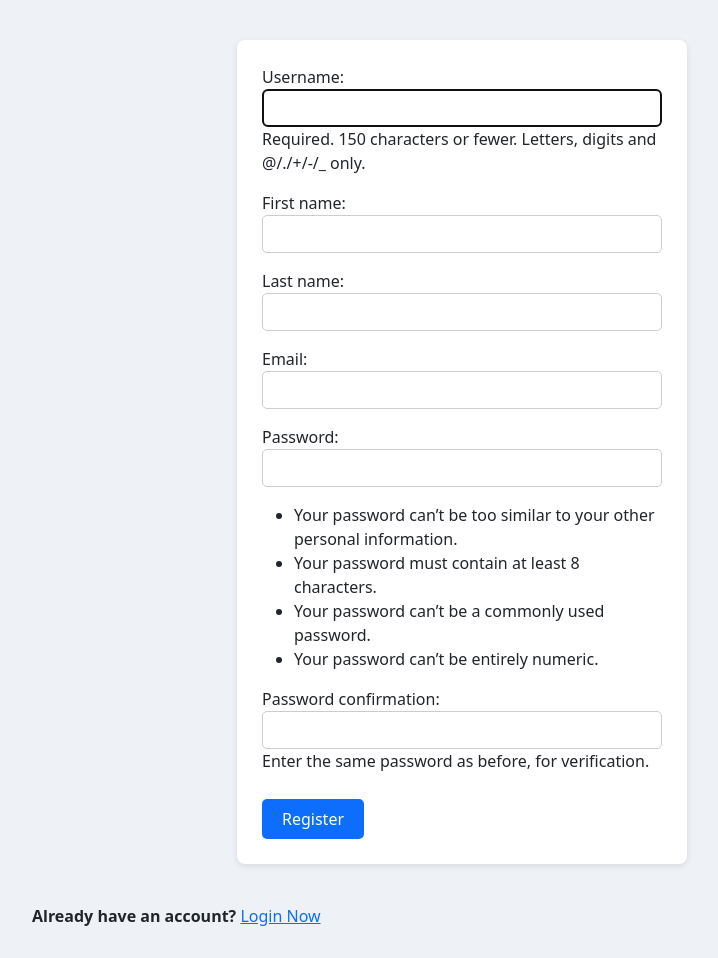
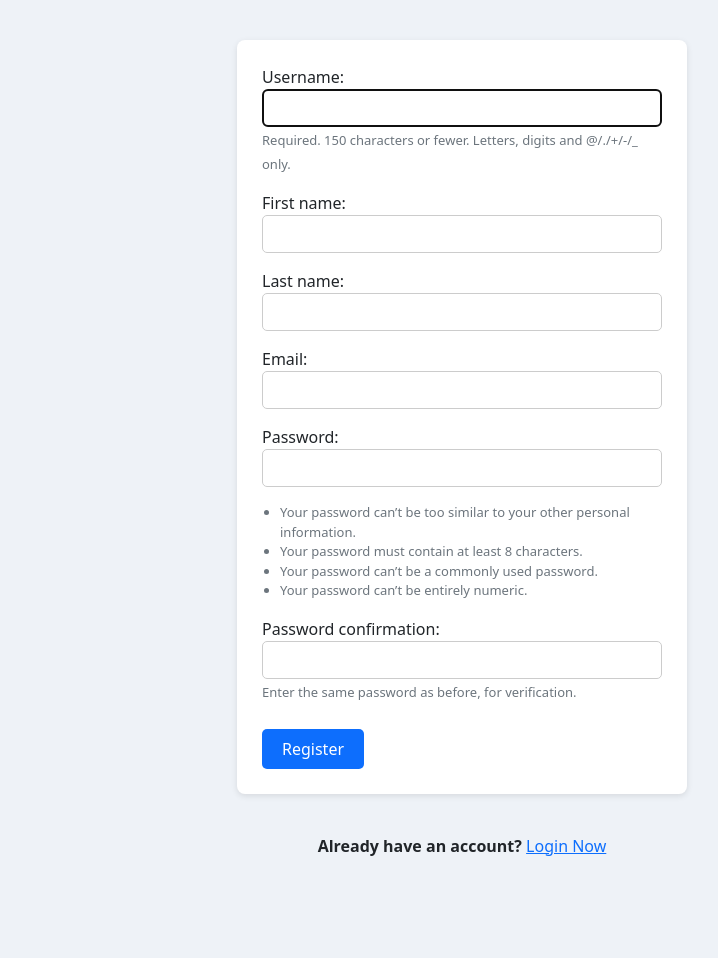
Before and after one commit to johnnyappleseed17/group2-IS-T-Group-Project, a Django app: page /register/ in a window 1280 px wide. Shown: the part 60-1018 px from the top of the page, without its empty margins (178-896 px from the left). After the commit the page ends 916 px from the top, so only its background shows below. Run offline with Django 5.2, Linux system fonts and the light colour scheme.

Commit message:
sign up page help text styling

```diff
--- a/static/css/main.css
+++ b/static/css/main.css
@@ -91,3 +91,20 @@
     border-radius: 5px;
     margin-top: 10px;
 }
+/* small gray help text under the sign up fields */
+.helptext {
+    font-size: 13px;
+    color: #6c757d;
+}
+
+.page form ul {
+    font-size: 13px;
+    color: #6c757d;
+    padding-left: 18px;
+    margin: 5px 0;
+}
+
+/* center text that sits outside the form */
+.page > p {
+    text-align: center;
+}
```
